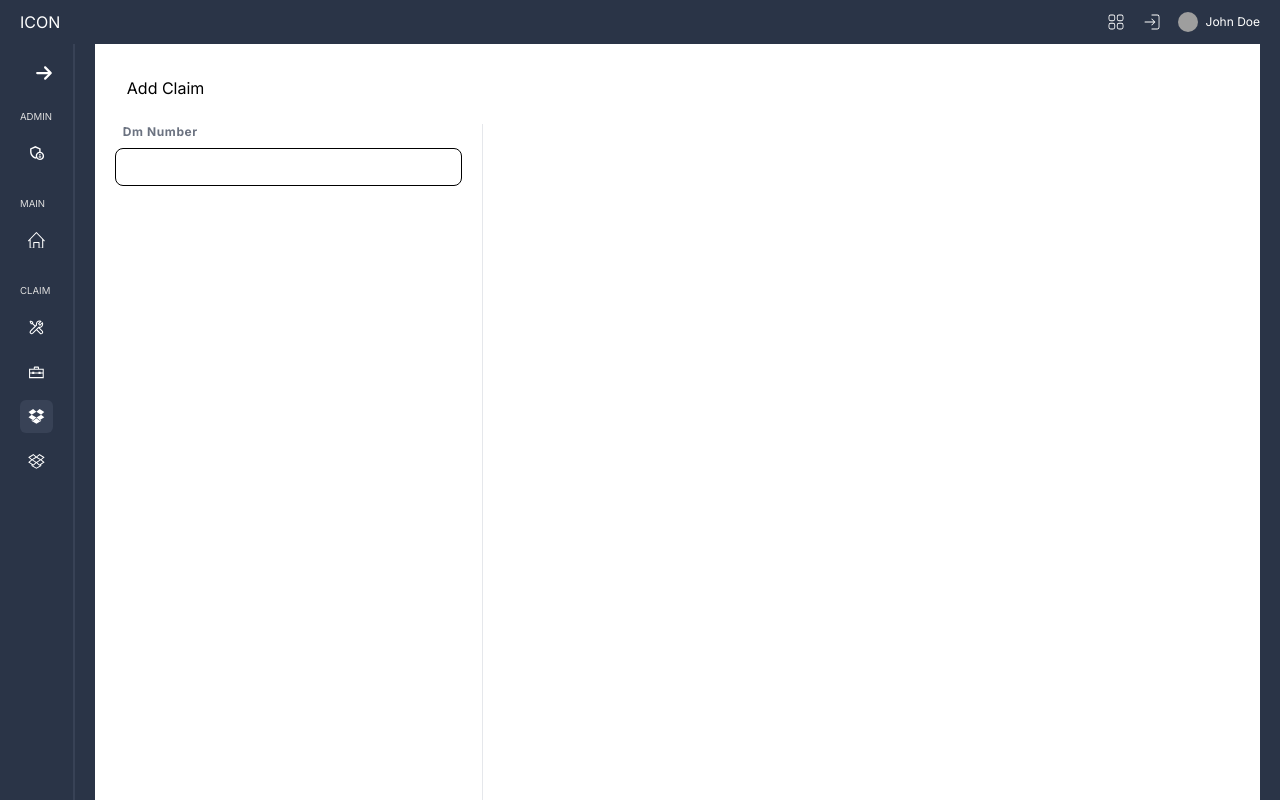
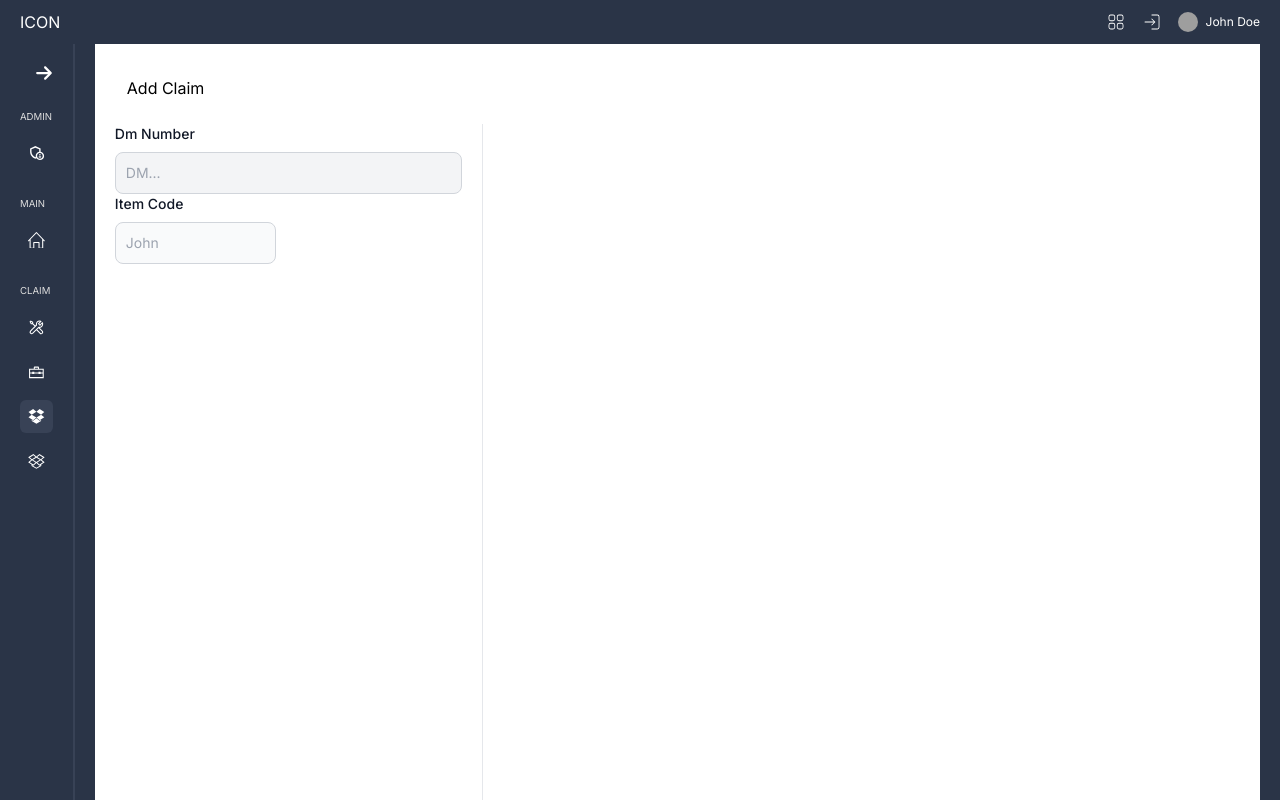
Before and after one commit to Nasaee/cliam-tracking, a React (Vite) app in the folder client/: page /add-appliers in a window 1280 px wide. Shown: the top 800 px of the page. Built offline with nearby package versions, Linux system fonts and the light colour scheme; grey boxes are pictures that could not be loaded.

Commit message:
add input to addapplier

```diff
--- a/client/src/pages/AddClaimApplier.tsx
+++ b/client/src/pages/AddClaimApplier.tsx
@@ -32,19 +32,43 @@ const AddClaimApplier = () => {
     <section className='bg-white flex flex-col gap-6 text-black py-8'>
       <h1 className='px-8'>Add Claim</h1>
       <div className='grid grid-cols-[1fr_2fr] min-h-screen'>
-        <div className='add-items | min-w-[300px] max-w-[400px] border-r px-5'>
-          <label className='flex flex-col gap-2'>
-            <span className='font-bold text-xs tracking-wider text-gray-500 pl-2'>
+        <form className='add-items | min-w-[300px] max-w-[400px] border-r px-5'>
+          <div>
+            <label
+              htmlFor='first_name'
+              className='block mb-2 text-sm font-medium text-gray-900 '
+            >
               Dm Number
-            </span>
+            </label>
             <input
               type='text'
+              name='dmNumber'
+              onChange={handleDmNumberChange}
               value={dmNumber}
-              className='border border-black rounded-lg px-3 py-2 min-w-[200px] text-sm'
-              onChange={handleDmNumberChange}
+              id='first_name'
+              className='bg-gray-100 border border-gray-300 text-gray-900 text-sm rounded-lg focus:ring-blue-500 focus:border-blue-500 block w-full p-2.5 '
+              placeholder='DM...'
+              required
             />
-          </label>
-        </div>
+          </div>
+          <div className='grid gap-6 mb-6 md:grid-cols-2'>
+            <div>
+              <label
+                htmlFor='first_name'
+                className='block mb-2 text-sm font-medium text-gray-900 '
+              >
+                Item Code
+              </label>
+              <input
+                type='text'
+                id='itemCode'
+                className='bg-gray-50 border border-gray-300 text-gray-900 text-sm rounded-lg focus:ring-blue-500 focus:border-blue-500 block w-full p-2.5 '
+                placeholder='John'
+                required
+              />
+            </div>
+          </div>
+        </form>
         <div className='table'></div>
       </div>
     </section>
--- a/client/tailwind.config.js
+++ b/client/tailwind.config.js
@@ -4,5 +4,5 @@ export default {
   theme: {
     extend: {},
   },
-  plugins: [],
+  plugins: [import('daisyui')],
 };
--- a/package.json
+++ b/package.json
@@ -9,5 +9,8 @@
   "keywords": [],
   "author": "nasaee <nasaee.dev@gmail.com>",
   "license": "ISC",
-  "repository": "https://github.com/Nasaee/cliam-tracking.git"
+  "repository": "https://github.com/Nasaee/cliam-tracking.git",
+  "devDependencies": {
+    "daisyui": "^4.7.2"
+  }
 }
```
Also changed, not shown: 1 other file (tests, documents, lock files or other folders).
